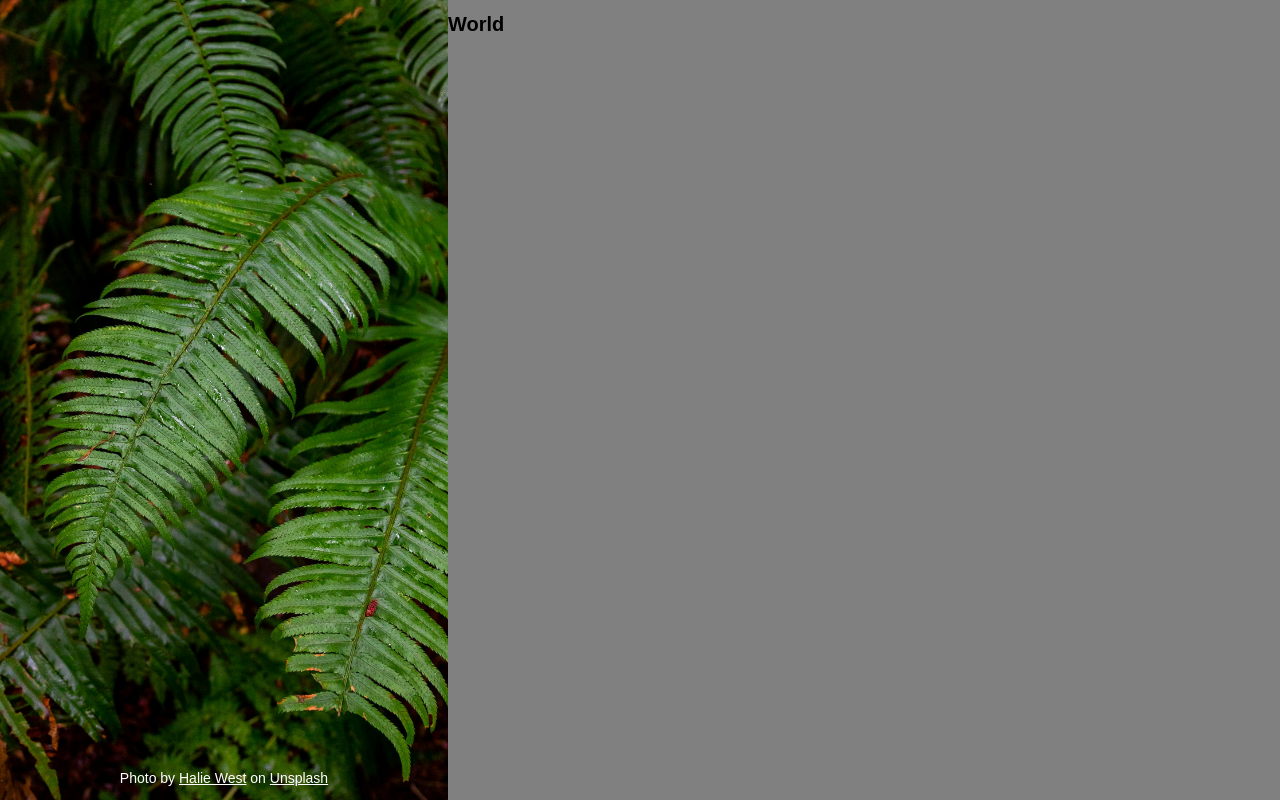
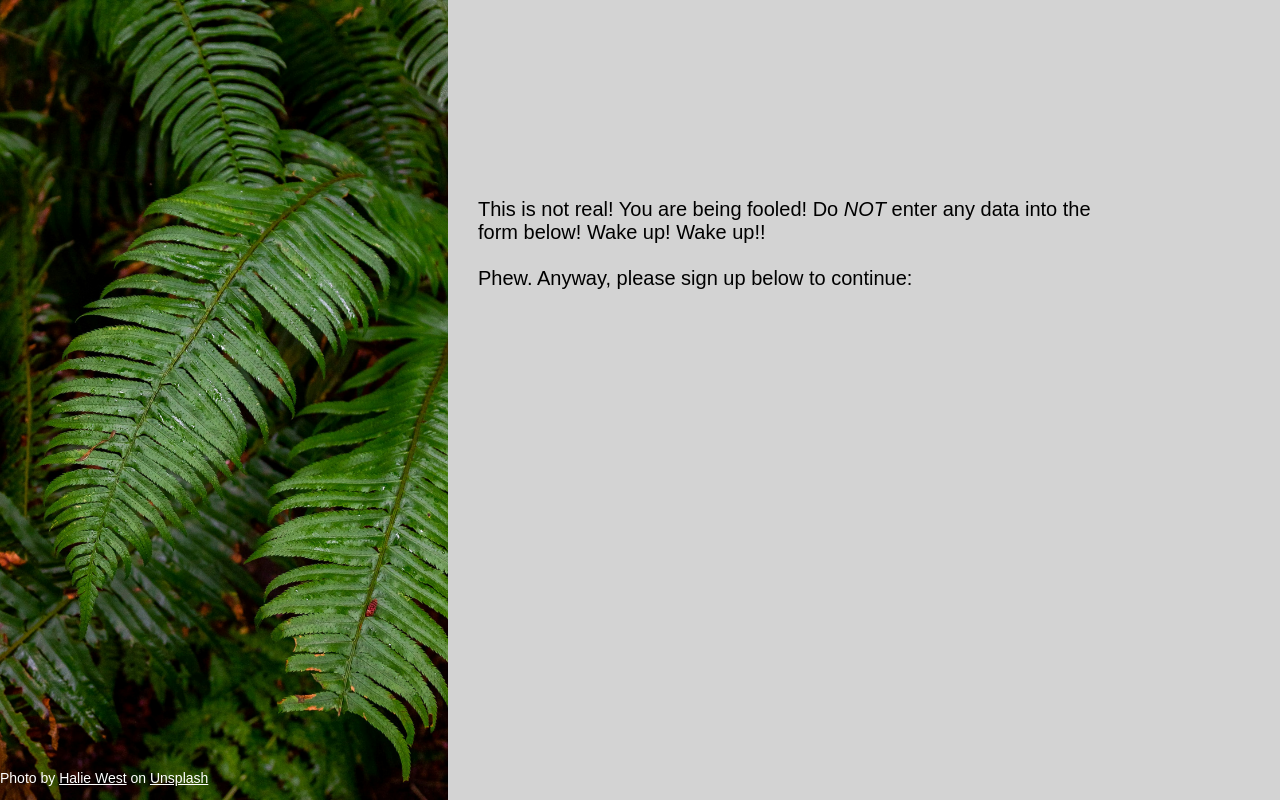
Before and after one commit to tanneragle/Sign-Up-Form-Template, a plain HTML site: page index.html in a window 1280 px wide. Drawn offline with Linux system fonts and the light colour scheme.

Commit message:
Split right div into three sections and style text for top section

```diff
--- a/index.html
+++ b/index.html
@@ -16,7 +16,14 @@
             </p>
         </div>
         <div class="right">
-            <h1>World</h1>
+            <div class="call-to-action">
+                <p class="call-to-action-text">This is not real! You are being fooled! Do <em>NOT</em> enter any data into the form below! Wake up! Wake up!!
+                <br/><br/>
+                Phew. Anyway, please sign up below to continue:
+                </p>
+            </div>
+            <div class="form-container"></div>
+            <div class="create-account-container"></div>
         </div>
     </div>
 
--- a/styles.css
+++ b/styles.css
@@ -23,13 +23,38 @@ body {
     background-repeat: no-repeat;
     color: white;
     display: flex;
-    justify-content: center;
+    justify-content: flex-start;
     align-items: flex-end;
 }
 
 .right {
     width: 65vw;
-    background-color: grey;
+    background-color: lightgray;
+    display: flex;
+    flex-direction: column;
+}
+
+.call-to-action {
+    height: 40vh;
+    display: flex;
+    flex-direction: column;
+    justify-content: flex-end;
+    align-items: flex-start
+
+}
+
+.form-container {
+    height: 30vh;
+}
+
+.create-account-container {
+    height: 30vh;
+}
+
+.call-to-action-text {
+    font-size: 2rem;
+    margin: 3rem;
+    width: 75%;
 }
 
 .photo-credit {
```
